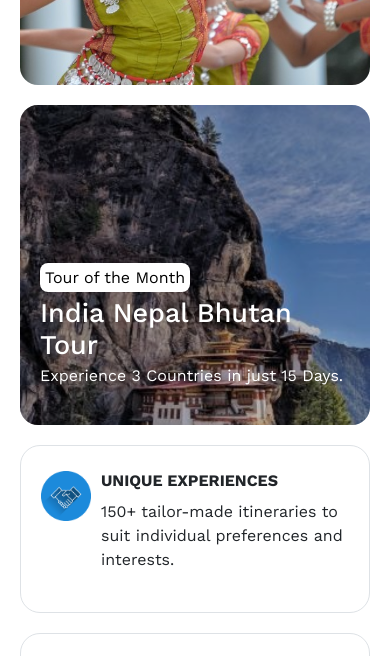
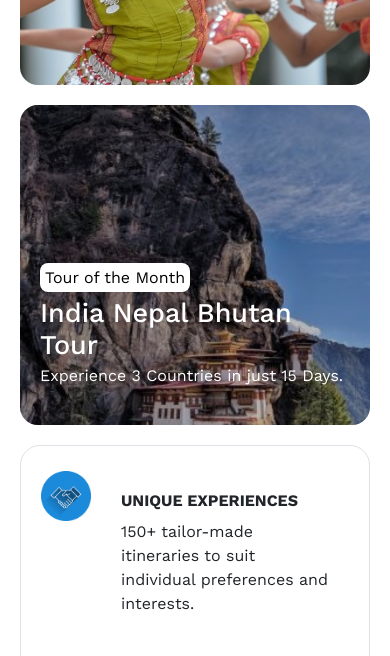
Before and after one commit to VirendraSah/gobooktours-clone, a plain HTML site: page index.html in a window 390 px wide. Shown: the part 390-1046 px from the top of the page. Drawn offline with nearby package versions, Linux system fonts and the light colour scheme.

Commit message:
something changed

```diff
--- a/responsive.css
+++ b/responsive.css
@@ -59,9 +59,6 @@
     }
     .card-content{
         align-items: flex-start;
-    }
-    .card-inner-content{
-        padding: 0px;
     }
 
     /* Top Trending Indian Holiday Destination--------- */
```
